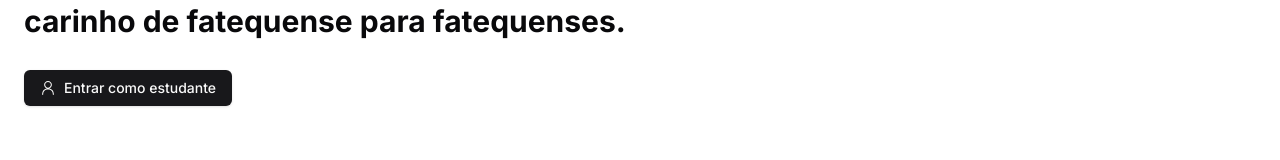
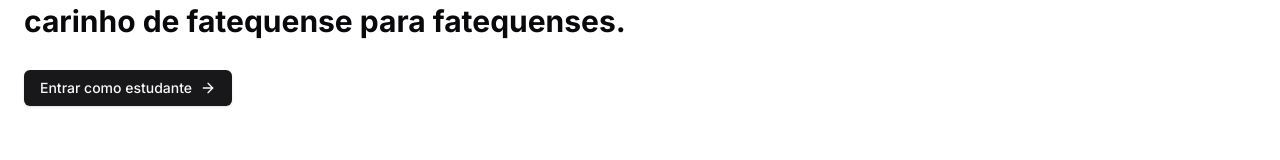
Before and after one commit to fatequense/website, a Next.js app: page / in a window 1280 px wide. Shown: the part 369-529 px from the top of the page. Built offline with nearby package versions, Linux system fonts and the light colour scheme.

Commit message:
change user icon to arrow right

```diff
--- a/src/app/(public)/(routes)/page.tsx
+++ b/src/app/(public)/(routes)/page.tsx
@@ -1,9 +1,9 @@
 'use client'
 
 import Link from 'next/link'
-import { PersonIcon } from '@radix-ui/react-icons'
 
 import { Button } from '~/components/ui/button'
+import { ArrowRight } from 'lucide-react'
 
 export default function LandingPage() {
   return (
@@ -14,7 +14,8 @@
       </h1>
       <Button className="w-fit" asChild>
         <Link href="/login">
-          <PersonIcon className="w-4 h-4 mr-2" /> Entrar como estudante
+          Entrar como estudante
+          <ArrowRight className="w-4 h-4 ml-2" />
         </Link>
       </Button>
     </main>
```
